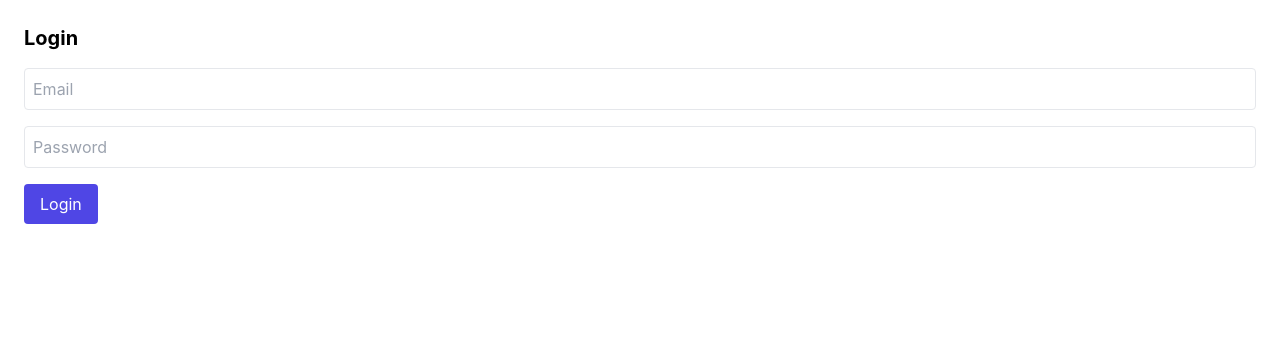
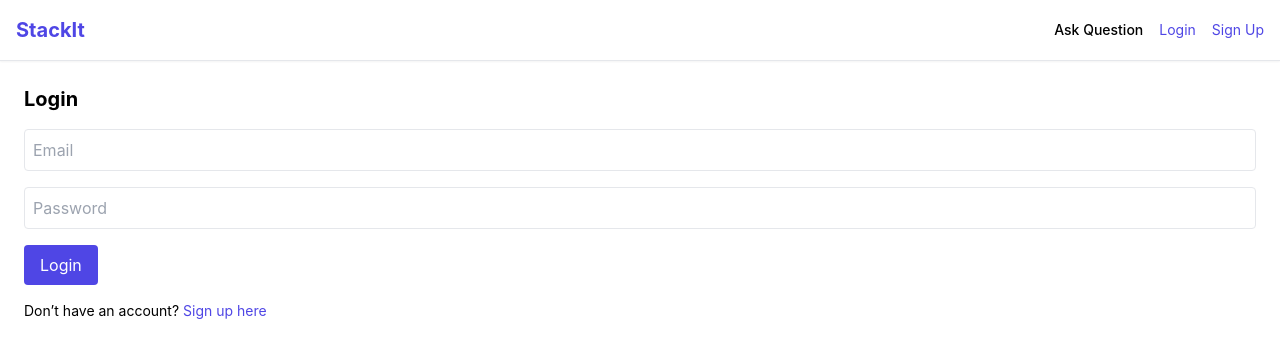
Before and after one commit to Sachin702416/Stack-It, a React (Create React App) app in the folder stackit-client/: page /login in a window 1280 px wide. Shown: the top 358 px of the page. Built offline with nearby package versions, Linux system fonts and the light colour scheme; no server answers.

Commit message:
Navbar addded

```diff
--- a/stackit-client/src/App.js
+++ b/stackit-client/src/App.js
@@ -6,17 +6,22 @@ import Login from './pages/Login';
 import Register from './pages/Register';
 import './index.css';
 import TagPage from '../src/pages/TagPage';
+import { AuthProvider } from './context/AuthContext';
+import Navbar from './components/Navbar';
 
 function App() {
   return (
+    <AuthProvider>
+      <Navbar/>
     <Routes>
       <Route path="/" element={<HomePage />} />
       <Route path="/ask" element={<AskQuestion />} />
       <Route path="/question/:id" element={<QuestionDetail />} />
       <Route path="/login" element={<Login />} />
-      <Route path="/register" element={<Register />} />
+      <Route path="/signup" element={<Register />} />
       <Route path="/tag/:tag" element={<TagPage />} />
     </Routes>
+    </AuthProvider>
   );
 }
 
--- a/stackit-client/src/components/Navbar.jsx
+++ b/stackit-client/src/components/Navbar.jsx
@@ -1,7 +1,7 @@
 import React, { useState } from 'react';
 import { Link, useNavigate } from 'react-router-dom';
 import { useAuth } from '../context/AuthContext';
-import BellIcon from './BellIcon';
+import { FaBell } from 'react-icons/fa';
 
 const Navbar = () => {
   const { currentUser, logout } = useAuth();
@@ -30,28 +30,38 @@ const Navbar = () => {
           Ask Question
         </Link>
 
-        <BellIcon />
+        {/* Bell Icon (show only if logged in) */}
+        {currentUser && (
+          <div className="relative">
+            <FaBell className="text-gray-600 text-xl hover:text-indigo-600 cursor-pointer" />
+            {/* Optional dot */}
+            {/* <span className="absolute top-0 right-0 bg-red-500 h-2 w-2 rounded-full"></span> */}
+          </div>
+        )}
 
+        {/* Auth Buttons */}
+        <div className="flex items-center gap-4">
           {currentUser ? (
             <>
-            <span className="text-sm text-gray-600">{currentUser.email}</span>
+              <p className="text-sm text-gray-700">Hi, {currentUser.email}</p>
               <button
                 onClick={handleLogout}
-              className="text-sm text-red-500 hover:underline"
+                className="bg-red-500 text-white px-3 py-1 rounded hover:bg-red-600"
               >
                 Logout
               </button>
             </>
           ) : (
             <>
-            <Link to="/login" className="text-sm text-blue-500 hover:underline">
+              <Link to="/login" className="text-sm text-indigo-600 hover:underline">
                 Login
               </Link>
-            <Link to="/register" className="text-sm text-green-600 hover:underline">
-              Register
+              <Link to="/signup" className="text-sm text-indigo-600 hover:underline">
+                Sign Up
               </Link>
             </>
           )}
+        </div>
       </div>
 
       {/* 🔹 Mobile Hamburger */}
@@ -75,7 +85,11 @@ const Navbar = () => {
             Ask Question
           </Link>
 
-          <BellIcon />
+          {currentUser && (
+            <div className="flex items-center gap-2">
+              <FaBell className="text-gray-600 text-lg" />
+            </div>
+          )}
 
           {currentUser ? (
             <>
@@ -100,11 +114,11 @@ const Navbar = () => {
                 Login
               </Link>
               <Link
-                to="/register"
+                to="/signup"
                 onClick={() => setMenuOpen(false)}
                 className="text-green-600 hover:underline"
               >
-                Register
+                Sign Up
               </Link>
             </>
           )}
--- a/stackit-client/src/index.js
+++ b/stackit-client/src/index.js
@@ -3,13 +3,12 @@ import ReactDOM from 'react-dom/client';
 import App from './App';
 import { BrowserRouter } from 'react-router-dom';
 import { AuthProvider } from './context/AuthContext';
+import Navbar from './components/Navbar';
 
 ReactDOM.createRoot(document.getElementById('root')).render(
   <React.StrictMode>
-    <AuthProvider>
       <BrowserRouter>
         <App />
       </BrowserRouter>
-    </AuthProvider>
   </React.StrictMode>
 );
--- a/stackit-client/src/pages/Login.jsx
+++ b/stackit-client/src/pages/Login.jsx
@@ -1,7 +1,7 @@
 import { signInWithEmailAndPassword } from 'firebase/auth';
 import { auth } from '../firebase';
 import { useState } from 'react';
-import { useNavigate } from 'react-router-dom';
+import { Link, useNavigate } from 'react-router-dom';
 
 const Login = () => {
     const [email, setEmail] = useState('');
@@ -39,6 +39,13 @@ const Login = () => {
                 <button className="bg-indigo-600 text-white px-4 py-2 rounded">
                     Login
                 </button>
+                <p className="text-sm mt-3">
+                    Don’t have an account?{' '}
+                    <Link to="/signup" className="text-indigo-600 hover:underline">
+                        Sign up here
+                    </Link>
+                </p>
+
             </form>
         </div>
     );
```
Lines whose indentation alone changed are shown as unchanged.
